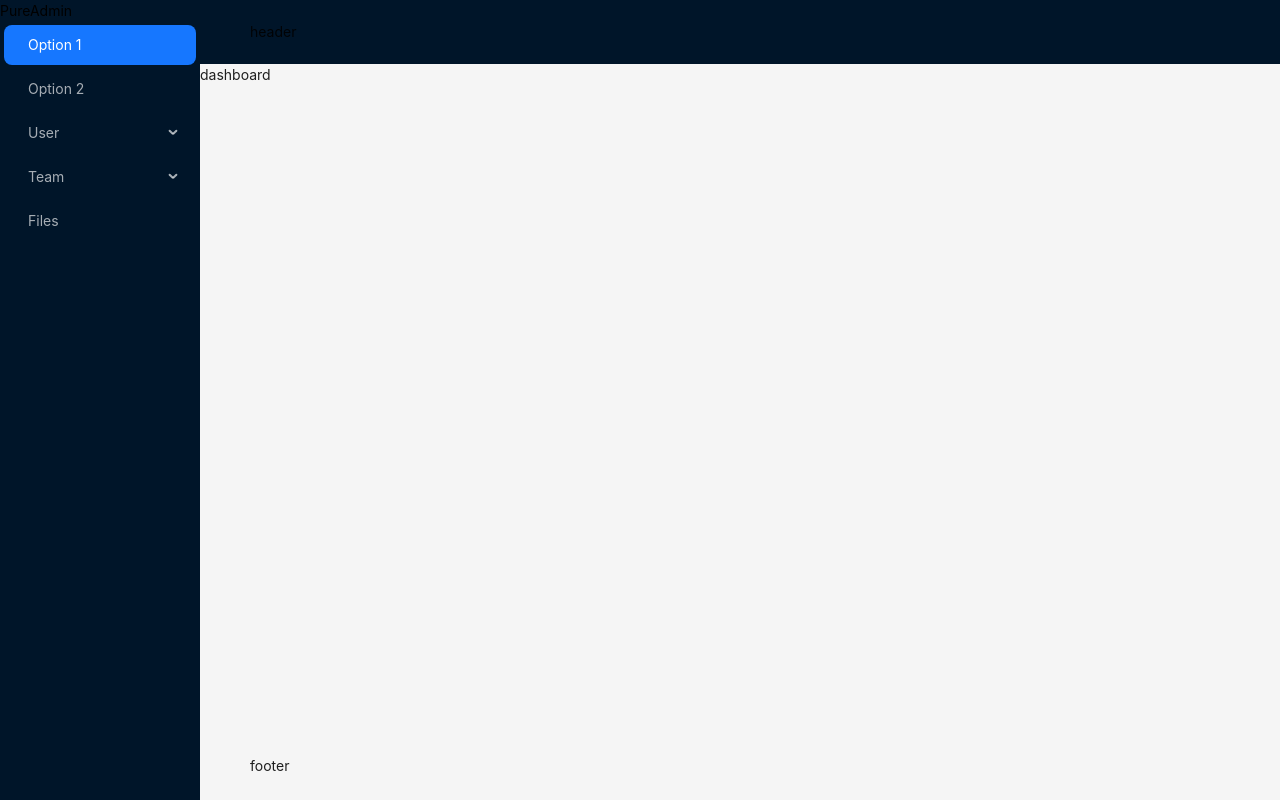
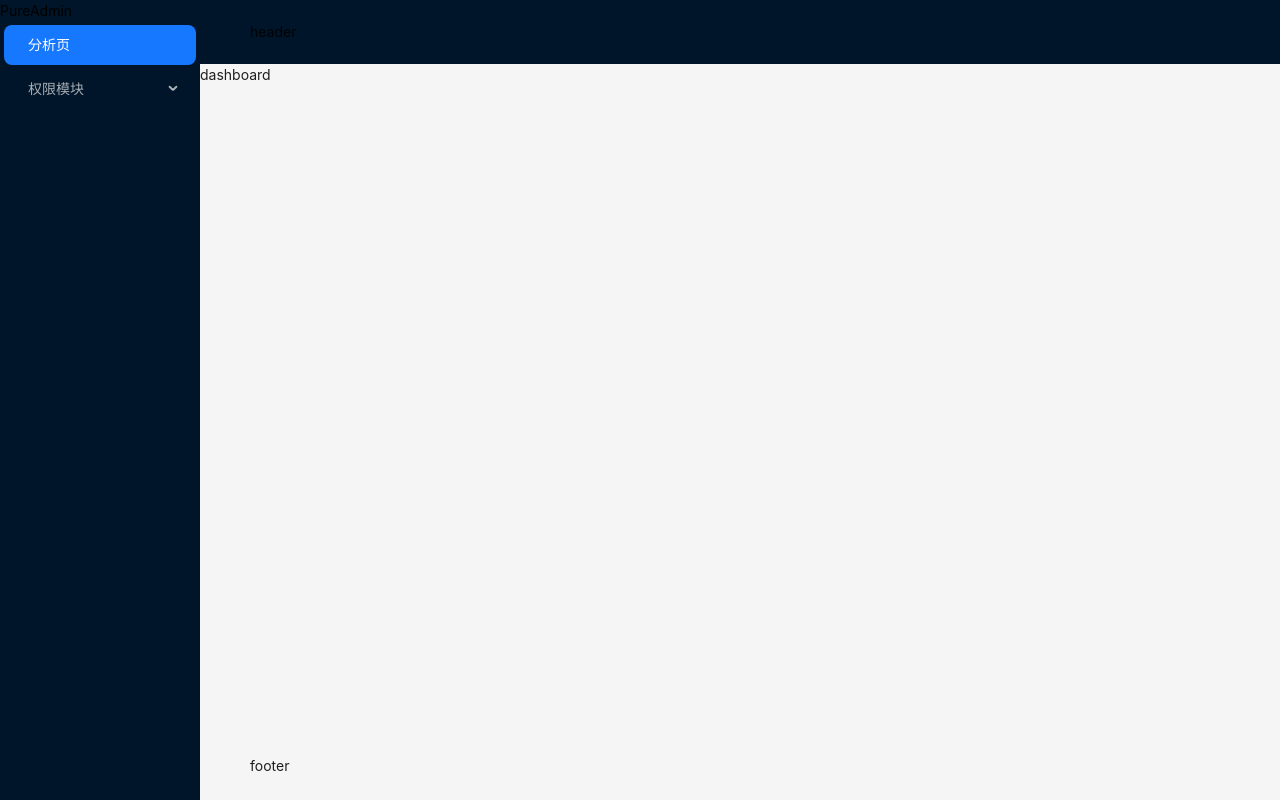
Before and after one commit to windlil/react-pure-admin, a React (Vite) app: page /dashboard in a window 1280 px wide. Built offline with nearby package versions, Linux system fonts and the light colour scheme.

Commit message:
chore: update

```diff
--- a/src/layout/components/sider.tsx
+++ b/src/layout/components/sider.tsx
@@ -2,46 +2,62 @@ import { FC } from "react";
 import { Layout, Menu, type MenuProps } from "antd";
 import { BASIC_CONFIG } from "@/config/base";
 import routes from "@/router/routes";
+import { FullRouteObject } from "@/types/route";
+import { useLocation, useNavigate } from "react-router-dom";
 
 type MenuItem = Required<MenuProps>["items"][number];
 
-function getItem(
-  label: React.ReactNode,
-  key: React.Key,
-  icon?: React.ReactNode,
-  children?: MenuItem[]
-): MenuItem {
-  return {
-    key,
-    icon,
-    children,
-    label,
-  } as MenuItem;
-}
+/**
+ * 用于映射路由表为菜单的方法
+ * @param routes
+ * @returns
+ */
+const setRouteList = (routes: FullRouteObject[]): MenuItem[] => {
+  return routes.map((c) => {
+    return {
+      key: c.path?.startsWith("/") ? c.path : `/${c.path}`,
+      label: c.title,
+      children: c.children ? setRouteList(c.children) : null,
+    };
+  });
+};
+
+/**
+ * 菜单列表
+ */
+const routeList: MenuItem[] = setRouteList(
+  routes[0].children as FullRouteObject[]
+);
+
+/**
+ * 获取当前页面展开项ID
+ * @param path 当前页面地址
+ * @returns
+ */
+const getCurrentMenuOpenKey = (path: string) => {
+  const pathArr = path.split("/").splice(1);
+  if (pathArr.length >= 2) {
+    return ["/", `/${pathArr[0]}`];
+  } else {
+    return ["/"];
+  }
+};
 
 const LayoutSider: FC = () => {
   const { Sider } = Layout;
-  const items: MenuItem[] = [
-    getItem("Option 1", "1"),
-    getItem("Option 2", "2"),
-    getItem("User", "sub1", "", [
-      getItem("Tom", "3"),
-      getItem("Bill", "4"),
-      getItem("Alex", "5"),
-    ]),
-    getItem("Team", "sub2", "", [
-      getItem("Team 1", "6"),
-      getItem("Team 2", "8"),
-    ]),
-    getItem("Files", "9"),
-  ];
+  const Navigate = useNavigate();
+  const Location = useLocation();
 
+  let { pathname } = Location;
+  const getPathName = () => {
+    return pathname === "/" ? routeList[0]?.key?.toString() ?? '' : pathname;
+  };
   /**
-   * event: click
+   * 点击菜单的每一项 跳转到对应页
    * @param param0 MenuItem唯一值
    */
   const handleMenuItemClick: MenuProps["onClick"] = ({ key }) => {
-    console.log(key);
+    Navigate(key);
   };
 
   return (
@@ -51,9 +67,10 @@ const LayoutSider: FC = () => {
       </div>
       <Menu
         theme="dark"
-        defaultSelectedKeys={["1"]}
+        defaultOpenKeys={getCurrentMenuOpenKey(pathname)}
+        defaultSelectedKeys={[getPathName()]}
         mode="inline"
-        items={items}
+        items={routeList}
         onClick={handleMenuItemClick}
       />
     </Sider>
--- a/src/router/routes.tsx
+++ b/src/router/routes.tsx
@@ -18,6 +18,18 @@ const routes: FullRouteObject[] = [
       {
         path: "access",
         title: "权限模块",
+        children: [
+          {
+            path: '/access/admin',
+            title: '管理员',
+            element: lazyCreateElement(() => import('@/views/access/admin'))
+          },
+          {
+            path: '/access/user',
+            title: '普通用户',
+            element: lazyCreateElement(() => import('@/views/access/user'))
+          }
+        ]
       },
     ],
   },
--- /dev/null
+++ b/src/views/access/admin.tsx
@@ -0,0 +1,7 @@
+import { FC } from "react";
+
+const Admin: FC = () => {
+  return <>admin</>;
+};
+
+export default Admin;
--- /dev/null
+++ b/src/views/access/user.tsx
@@ -0,0 +1,9 @@
+import { FC } from "react"
+
+const User: FC = () => {
+  return <>
+    User
+  </>
+}
+
+export default User
```
Also changed, not shown: src/views/access/index.tsx (deleted).
